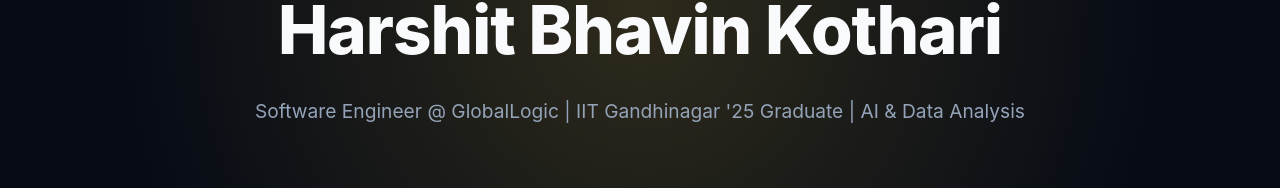
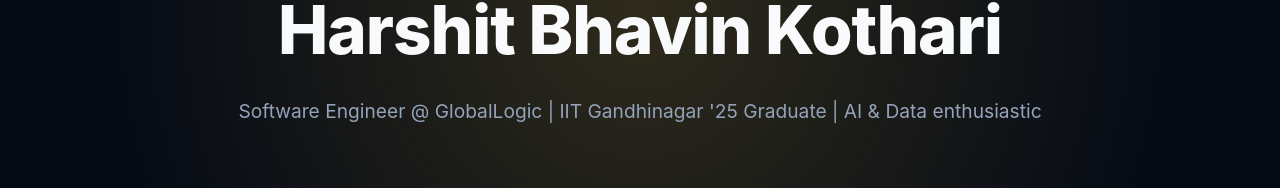
Before and after one commit to HarshitBK/Harshit_portfolio, a plain HTML site: page index.html in a window 1280 px wide. Shown: the part 169-357 px from the top of the page. Drawn offline with Linux system fonts and the light colour scheme.

Commit message:
Update index.html

```diff
--- a/index.html
+++ b/index.html
@@ -481,7 +481,7 @@
 
     <header class="hero">
         <h1>Harshit Bhavin Kothari</h1>
-        <p>Software Engineer @ GlobalLogic | IIT Gandhinagar '25 Graduate | AI & Data Analysis </p>
+        <p>Software Engineer @ GlobalLogic | IIT Gandhinagar '25 Graduate | AI & Data enthusiastic</p>
     </header>
 
     <div class="main-grid">
```
